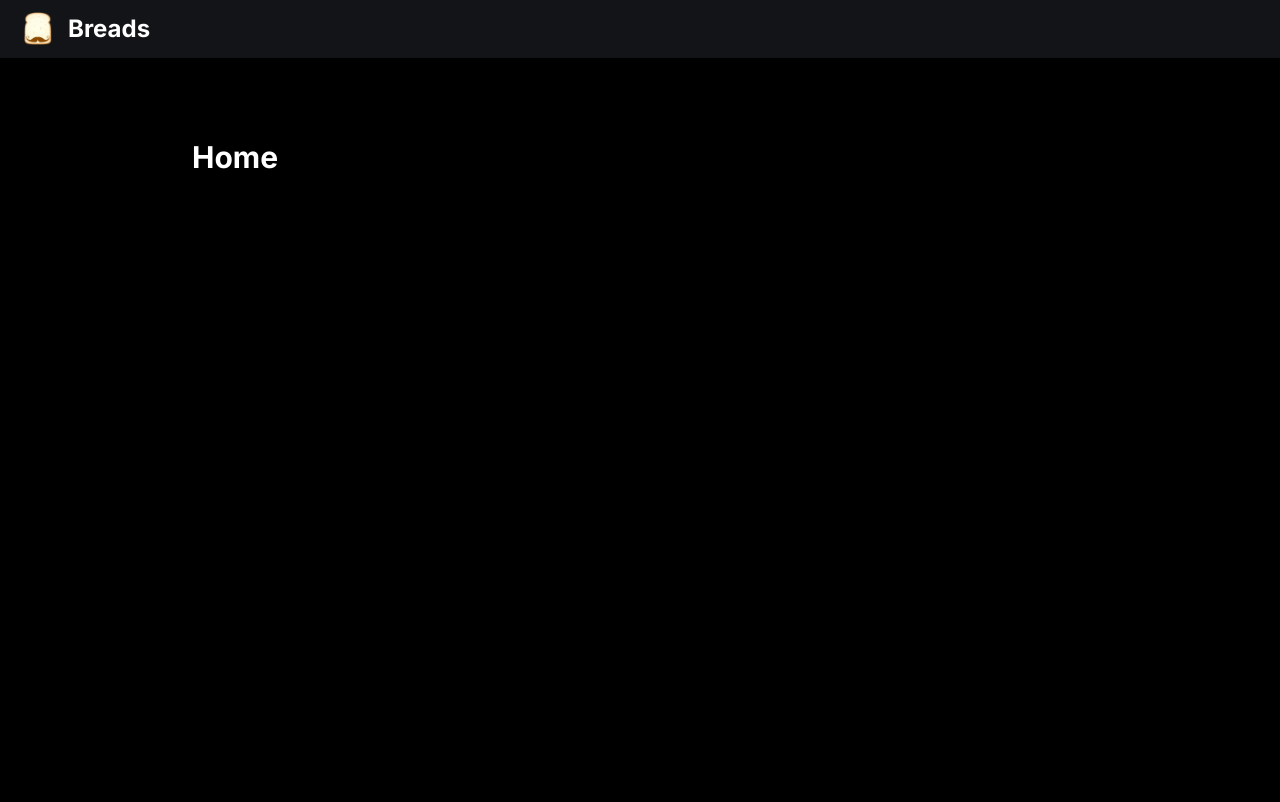
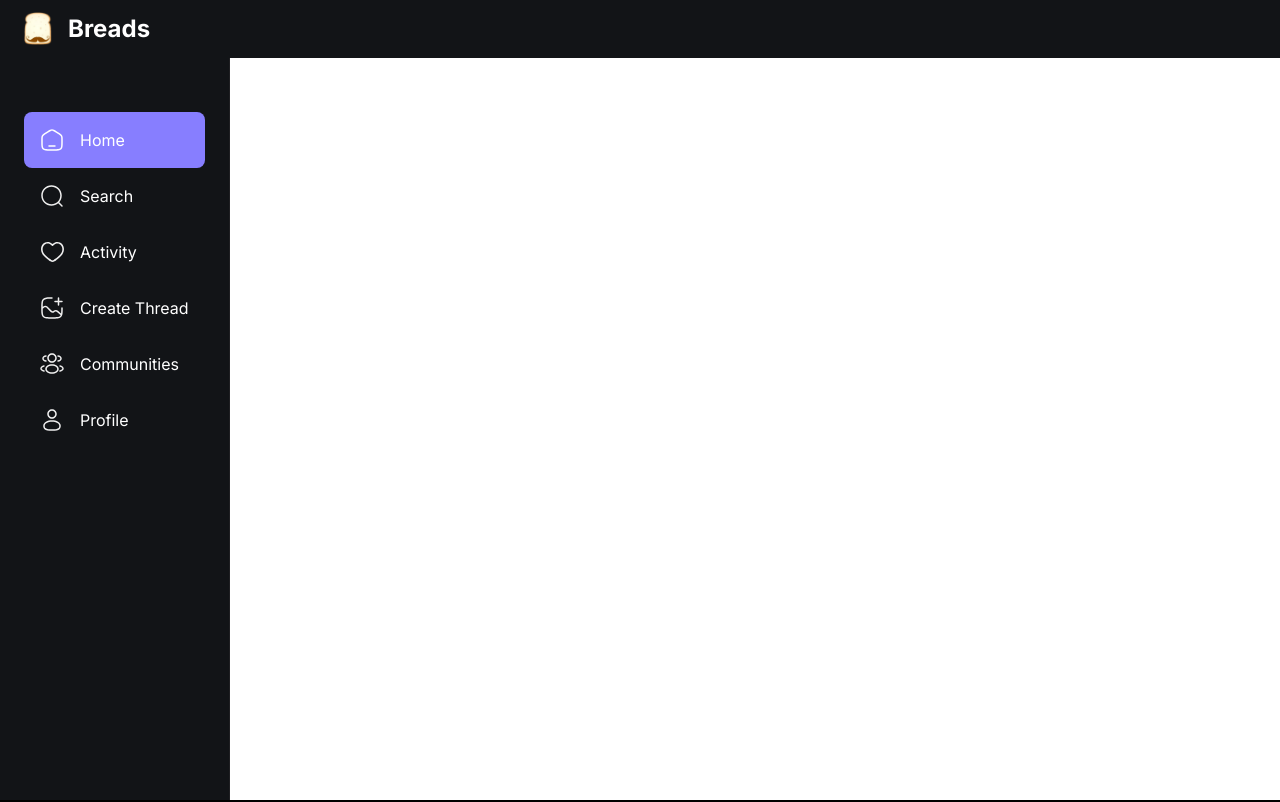
Before and after one commit to raiyan22/Breads, a Next.js app: page / in a window 1280 px wide. Shown: the top 802 px of the page. Built offline with nearby package versions, Linux system fonts and the light colour scheme; no server answers.

Commit message:
lsidebar updated

```diff
--- a/components/shared/LeftSidebar.tsx
+++ b/components/shared/LeftSidebar.tsx
@@ -1,5 +1,50 @@
+"use client"
+
+import { sidebarLinks } from "@/constants/";
+import Link from "next/link";
+import Image from "next/image";
+import { usePathname, useRouter } from "next/navigation";
+import { SignedIn, SignOutButton } from "@clerk/nextjs";
+
 function LeftSidebar() {
-    return <h1> LeftSidebar </h1>
+    const router = useRouter()
+    const pathname = usePathname()
+
+    return (
+        <section className="custom-scrollbar leftsidebar">
+            <div className="flex w-full flex-1 flex-col gap px-6">
+                {sidebarLinks.map((link) => {
+                    const isActive = (pathname.includes(link.route) && link.route.length > 1) || pathname === link.route
+                    return (
+                        <Link
+                            href={link.route}
+                            key={link.label}
+                            className={`leftsidebar_link ${isActive && 'bg-primary-500'}`}
+                        >
+                            <Image
+                                src={link.imgURL}
+                                alt={link.label}
+                                width={24}
+                                height={24}
+                            />
+                            <p className="text-light-1 max-lg:hidden">{link.label}</p>
+                        </Link>
+                    )
+                }
+                )}
+            </div>
+            <div className="mt-10 px-6">
+                <SignedIn>
+                    <SignOutButton>
+                        <div className="flex cursor-pointer gap-4 p-4">
+                            <Image src="/assets/logout.svg" alt="logout" width={24} height={24} />
+                            <p className="text-light-2 max-lg:hidden">Logout</p>
+                        </div>
+                    </SignOutButton>
+                </SignedIn>
+            </div>
+        </section>
+    )
 }
 
 export default LeftSidebar;
--- /dev/null
+++ b/constants/index.js
@@ -0,0 +1,44 @@
+export const sidebarLinks = [
+    {
+      imgURL: "/assets/home.svg",
+      route: "/",
+      label: "Home",
+    },
+    {
+      imgURL: "/assets/search.svg",
+      route: "/search",
+      label: "Search",
+    },
+    {
+      imgURL: "/assets/heart.svg",
+      route: "/activity",
+      label: "Activity",
+    },
+    {
+      imgURL: "/assets/create.svg",
+      route: "/create-thread",
+      label: "Create Thread",
+    },
+    {
+      imgURL: "/assets/community.svg",
+      route: "/communities",
+      label: "Communities",
+    },
+    {
+      imgURL: "/assets/user.svg",
+      route: "/profile",
+      label: "Profile",
+    },
+  ];
+
+  export const profileTabs = [
+    { value: "threads", label: "Threads", icon: "/assets/reply.svg" },
+    { value: "replies", label: "Replies", icon: "/assets/members.svg" },
+    { value: "tagged", label: "Tagged", icon: "/assets/tag.svg" },
+  ];
+
+  export const communityTabs = [
+    { value: "threads", label: "Threads", icon: "/assets/reply.svg" },
+    { value: "members", label: "Members", icon: "/assets/members.svg" },
+    { value: "requests", label: "Requests", icon: "/assets/request.svg" },
+  ];
```
